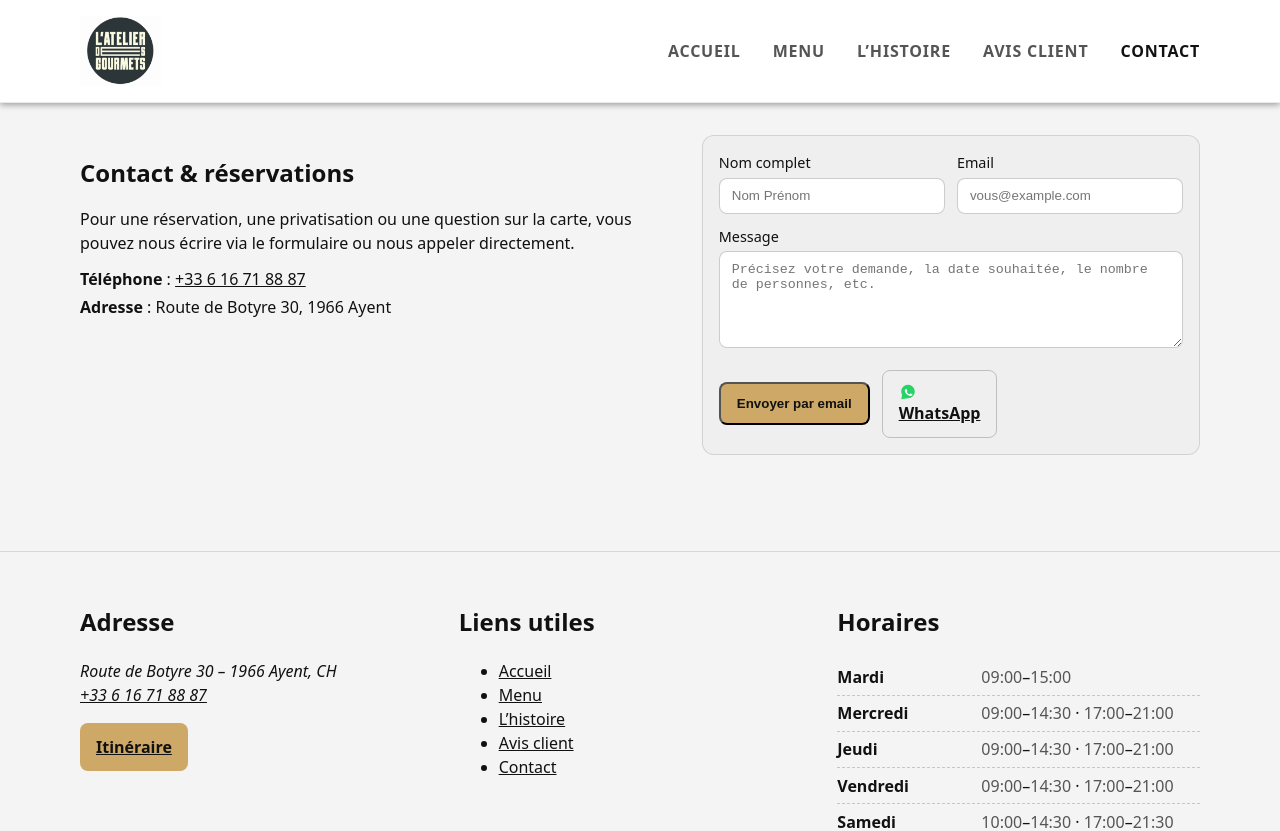
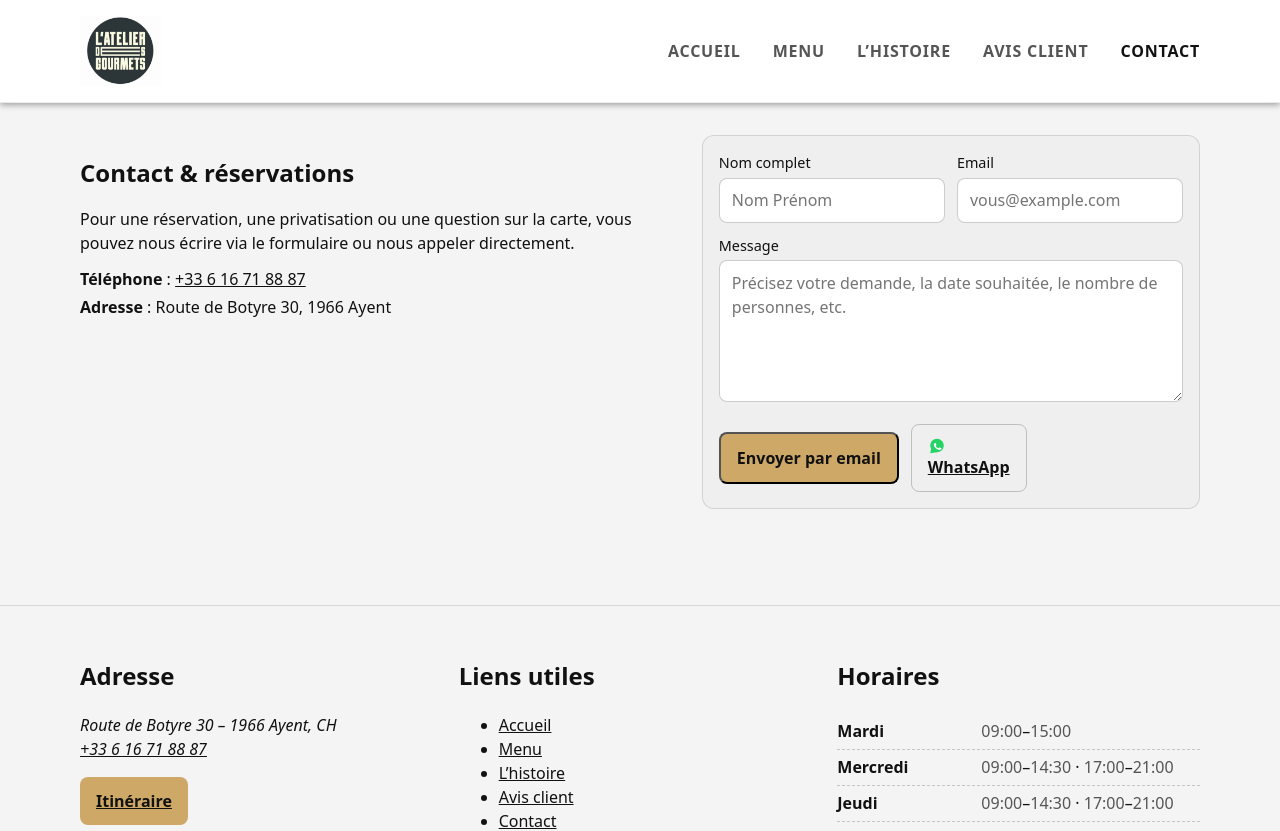
Before and after one commit to GeorginaBerrezel/atelier-des-gourmets, a Next.js app: page /contact in a window 1280 px wide. Shown: the top 831 px of the page. Built offline with nearby package versions, Linux system fonts and the light colour scheme; no server answers.

Commit message:
fix(ui): empêcher le zoom iOS sur les champs du formulaire

```diff
--- a/styles/globals.css
+++ b/styles/globals.css
@@ -25,21 +25,40 @@
   }
 }
 
-* { box-sizing: border-box; }
-html, body { padding: 0; margin: 0; }
-html:focus-within { scroll-behavior: smooth; }
+* {
+  box-sizing: border-box;
+}
+
+html,
+body {
+  padding: 0;
+  margin: 0;
+  max-width: 100%;
+  overflow-x: hidden;
+}
+
+html:focus-within {
+  scroll-behavior: smooth;
+}
+
 @media (prefers-reduced-motion: reduce) {
-  html:focus-within { scroll-behavior: auto; }
+  html:focus-within {
+    scroll-behavior: auto;
+  }
 }
 
 body {
   background: var(--bg);
   color: var(--fg);
-  font-family: system-ui, -apple-system, Segoe UI, Roboto, Ubuntu, Cantarell, Noto Sans, Arial, "Apple Color Emoji", "Segoe UI Emoji";
+  font-family: system-ui, -apple-system, Segoe UI, Roboto, Ubuntu, Cantarell,
+    Noto Sans, Arial, "Apple Color Emoji", "Segoe UI Emoji";
   line-height: 1.5;
+  font-size: 16px; /* évite le zoom auto iOS si on hérite dans les champs */
 }
 
-a { color: inherit; }
+a {
+  color: inherit;
+}
 
 img {
   max-width: 100%;
@@ -47,6 +66,15 @@ img {
   display: block;
 }
 
+/* Tous les contrôles héritent de la police 16px */
+input,
+textarea,
+select,
+button {
+  font: inherit;
+}
+
+/* main */
 main {
   padding-block: 1.5rem 2rem;
 }
@@ -57,7 +85,12 @@ main {
   outline-offset: 2px;
 }
 
-.container { width: 100%; max-width: 72rem; margin: 0 auto; padding: 0 1rem; }
+.container {
+  width: 100%;
+  max-width: 72rem;
+  margin: 0 auto;
+  padding: 0 1rem;
+}
 
 /* ===== HEADER SOMBRE, PLUS GROS ===== */
 .header {
@@ -67,7 +100,7 @@ main {
   background: var(--header-bg);
   color: var(--header-fg);
   border-bottom: 1px solid var(--header-sep);
-  box-shadow: 0 2px 6px rgba(0,0,0,.35);
+  box-shadow: 0 2px 6px rgba(0, 0, 0, 0.35);
   padding-block: 1rem;
 }
 
@@ -75,7 +108,7 @@ main {
   display: flex;
   justify-content: space-between;
   align-items: center;
-  gap: .75rem;
+  gap: 0.75rem;
 }
 
 /* Logo */
@@ -99,7 +132,7 @@ main {
 .site-nav a {
   color: var(--header-fg-muted);
   text-transform: uppercase;
-  letter-spacing: .05em;
+  letter-spacing: 0.05em;
   font-weight: 600;
   text-decoration: none;
 }
@@ -115,7 +148,7 @@ main {
   border: 0;
   background: transparent;
   cursor: pointer;
-  padding: .25rem;
+  padding: 0.25rem;
 }
 
 .nav-toggle span {
@@ -130,14 +163,14 @@ main {
   margin-top: 4px;
 }
 
-/* Skip link inchangé mais contrasté sur fond sombre */
+/* Skip link */
 .skip-link {
   position: absolute;
   top: -40px;
   left: 0;
   background: #fff;
   color: #000;
-  padding: .5rem 1rem;
+  padding: 0.5rem 1rem;
   z-index: 1000;
   text-decoration: none;
 }
@@ -158,12 +191,12 @@ main {
   .site-nav {
     position: absolute;
     inset-inline: 1rem;
-    top: calc(100% + .5rem);
+    top: calc(100% + 0.5rem);
     background: var(--header-bg);
-    border-radius: .75rem;
+    border-radius: 0.75rem;
     border: 1px solid var(--header-sep);
-    box-shadow: 0 8px 24px rgba(0,0,0,.35);
-    padding: .5rem 1rem 1rem;
+    box-shadow: 0 8px 24px rgba(0, 0, 0, 0.35);
+    padding: 0.5rem 1rem 1rem;
     display: none;
   }
 
@@ -173,7 +206,7 @@ main {
 
   .site-nav ul {
     flex-direction: column;
-    gap: .75rem;
+    gap: 0.75rem;
     align-items: flex-start;
   }
 }
@@ -191,68 +224,125 @@ main {
 
 /* hero accueil */
 .hero {
-  display: grid; gap: 1rem; align-items: center;
+  display: grid;
+  gap: 1rem;
+  align-items: center;
   grid-template-columns: 1fr;
   padding-block: clamp(2rem, 6vw, 5rem);
 }
 
 /* heures */
-.hours-list { list-style: none; padding: 0; margin: 0; }
+.hours-list {
+  list-style: none;
+  padding: 0;
+  margin: 0;
+}
+
 .hours-row {
   display: grid;
   grid-template-columns: 8rem 1fr;
-  gap: .25rem 1rem;
-  padding: .35rem 0;
+  gap: 0.25rem 1rem;
+  padding: 0.35rem 0;
   border-bottom: 1px dashed color-mix(in oklab, var(--fg) 20%, transparent);
 }
-.hours-row:last-child { border-bottom: 0; }
-.hours-day { text-transform: capitalize; font-weight: 600; }
-.hours-slots, .hours-slot { white-space: nowrap; }
+
+.hours-row:last-child {
+  border-bottom: 0;
+}
+
+.hours-day {
+  text-transform: capitalize;
+  font-weight: 600;
+}
+
+.hours-slots,
+.hours-slot {
+  white-space: nowrap;
+}
+
 @media (max-width: 480px) {
-  .hours-row { grid-template-columns: 1fr; }
-  .hours-slots { white-space: normal; }
+  .hours-row {
+    grid-template-columns: 1fr;
+  }
+
+  .hours-slots {
+    white-space: normal;
+  }
 }
-.hours-note { margin-top: .5rem; color: var(--muted); font-size: .9rem; }
+
+.hours-note {
+  margin-top: 0.5rem;
+  color: var(--muted);
+  font-size: 0.9rem;
+}
 
 @media (min-width: 900px) {
-  .hero { grid-template-columns: 1.2fr 1fr; }
+  .hero {
+    grid-template-columns: 1.2fr 1fr;
+  }
 }
 
 .card {
-  border: 1px solid rgba(255,255,255,.15);
-  border-radius: .75rem; padding: 1rem;
-  background: rgba(255,255,255,.03);
+  border: 1px solid rgba(255, 255, 255, 0.15);
+  border-radius: 0.75rem;
+  padding: 1rem;
+  background: rgba(255, 255, 255, 0.03);
 }
+
 @media (prefers-color-scheme: light) {
   .card {
-    border-color: rgba(0,0,0,.12);
-    background: rgba(0,0,0,.02);
+    border-color: rgba(0, 0, 0, 0.12);
+    background: rgba(0, 0, 0, 0.02);
   }
 }
 
-.grid { display: grid; gap: 1rem; grid-template-columns: 1fr; }
+.grid {
+  display: grid;
+  gap: 1rem;
+  grid-template-columns: 1fr;
+}
+
 @media (min-width: 700px) {
-  .grid { grid-template-columns: repeat(2, 1fr); }
+  .grid {
+    grid-template-columns: repeat(2, 1fr);
+  }
 }
+
 @media (min-width: 1100px) {
-  .grid { grid-template-columns: repeat(3, 1fr); }
+  .grid {
+    grid-template-columns: repeat(3, 1fr);
+  }
 }
 
 footer {
-  border-top: 1px solid rgba(255,255,255,.15);
-  margin-top: 3rem; padding-block: 2rem;
-}
-@media (prefers-color-scheme: light) {
-  footer { border-top-color: rgba(0,0,0,.12); }
+  border-top: 1px solid rgba(255, 255, 255, 0.15);
+  margin-top: 3rem;
+  padding-block: 2rem;
 }
 
-small, time { color: var(--muted); }
+@media (prefers-color-scheme: light) {
+  footer {
+    border-top-color: rgba(0, 0, 0, 0.12);
+  }
+}
+
+small,
+time {
+  color: var(--muted);
+}
 
 .btn {
-  display: inline-block; padding: .75rem 1rem;
-  background: var(--brand); color: #111; font-weight: 700; border-radius: .5rem;
+  display: inline-block;
+  padding: 0.75rem 1rem;
+  background: var(--brand);
+  color: #111;
+  font-weight: 700;
+  border-radius: 0.5rem;
 }
-.btn:hover { filter: saturate(1.2); }
+
+.btn:hover {
+  filter: saturate(1.2);
+}
 
 /* Bouton secondaire (outline) pour WhatsApp */
 .btn-outline {
@@ -260,16 +350,24 @@ small, time { color: var(--muted); }
   color: var(--header-fg);
   border: 1px solid currentColor;
 }
+
 @media (prefers-color-scheme: light) {
   .btn-outline {
     color: #111;
-    border-color: rgba(0,0,0,.2);
+    border-color: rgba(0, 0, 0, 0.2);
   }
 }
 
 .visually-hidden {
-  position: absolute; width: 1px; height: 1px; padding: 0; margin: -1px;
-  overflow: hidden; clip: rect(0,0,0,0); white-space: nowrap; border: 0;
+  position: absolute;
+  width: 1px;
+  height: 1px;
+  padding: 0;
+  margin: -1px;
+  overflow: hidden;
+  clip: rect(0, 0, 0, 0);
+  white-space: nowrap;
+  border: 0;
 }
 
 /* Page de contact */
@@ -278,25 +376,30 @@ small, time { color: var(--muted); }
   gap: 1.5rem;
   padding-block: 2rem 3rem;
 }
+
 @media (min-width: 800px) {
   .contact-page {
     grid-template-columns: minmax(0, 1.2fr) minmax(0, 1fr);
     align-items: flex-start;
   }
 }
+
 .contact-intro h1 {
-  margin-bottom: .5rem;
+  margin-bottom: 0.5rem;
 }
+
 .contact-intro p {
-  margin-bottom: .75rem;
+  margin-bottom: 0.75rem;
 }
+
 .contact-infos {
   list-style: none;
   padding: 0;
   margin: 0;
 }
+
 .contact-infos li + li {
-  margin-top: .25rem;
+  margin-top: 0.25rem;
 }
 
 /* Formulaire de contact */
@@ -305,56 +408,66 @@ small, time { color: var(--muted); }
   flex-direction: column;
   gap: 1rem;
 }
+
 .contact-form-fields {
   display: flex;
   flex-direction: column;
-  gap: .75rem;
+  gap: 0.75rem;
 }
+
 .field-row {
   display: flex;
   flex-wrap: wrap;
-  gap: .75rem;
+  gap: 0.75rem;
 }
+
 .field-row > label {
   flex: 1 1 12rem;
 }
+
 .field-full {
   display: block;
 }
+
 .field-label {
   display: block;
-  font-size: .9rem;
-  margin-bottom: .25rem;
+  font-size: 0.9rem;
+  margin-bottom: 0.25rem;
 }
+
 .contact-form input,
 .contact-form textarea {
   width: 100%;
-  padding: .6rem .75rem;
-  border-radius: .5rem;
-  border: 1px solid rgba(255,255,255,.25);
-  background: rgba(0,0,0,.35);
+  padding: 0.6rem 0.75rem;
+  border-radius: 0.5rem;
+  border: 1px solid rgba(255, 255, 255, 0.25);
+  background: rgba(0, 0, 0, 0.35);
   color: inherit;
 }
+
 .contact-form input:focus,
 .contact-form textarea:focus {
   outline: 2px solid var(--focus);
   outline-offset: 2px;
   border-color: transparent;
 }
+
 @media (prefers-color-scheme: light) {
   .contact-form input,
   .contact-form textarea {
     background: #fff;
-    border-color: rgba(0,0,0,.2);
+    border-color: rgba(0, 0, 0, 0.2);
   }
 }
+
 .contact-form-actions {
   display: flex;
   flex-wrap: wrap;
-  gap: .75rem;
+  gap: 0.75rem;
   align-items: center;
 }
+
 .form-status {
   min-width: 8rem;
-  font-size: .9rem;
+  font-size: 0.9rem;
 }
```
